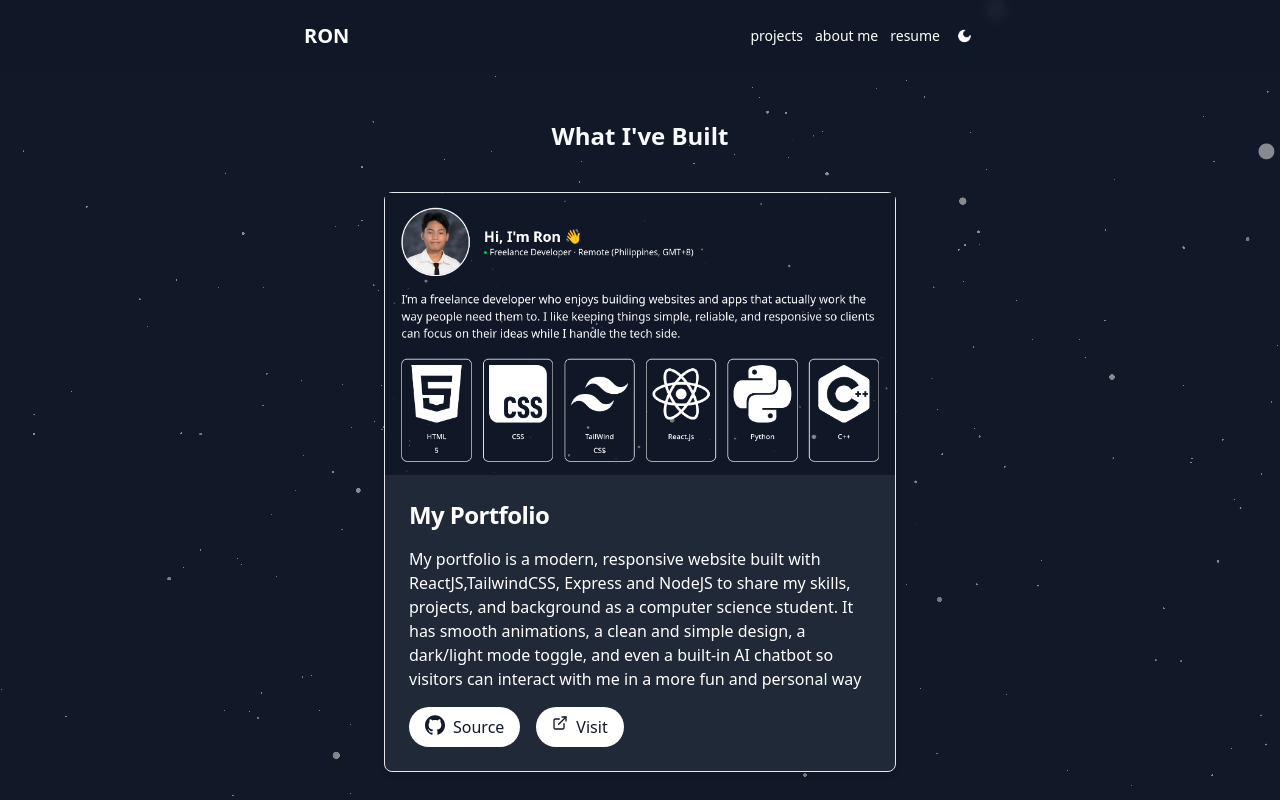
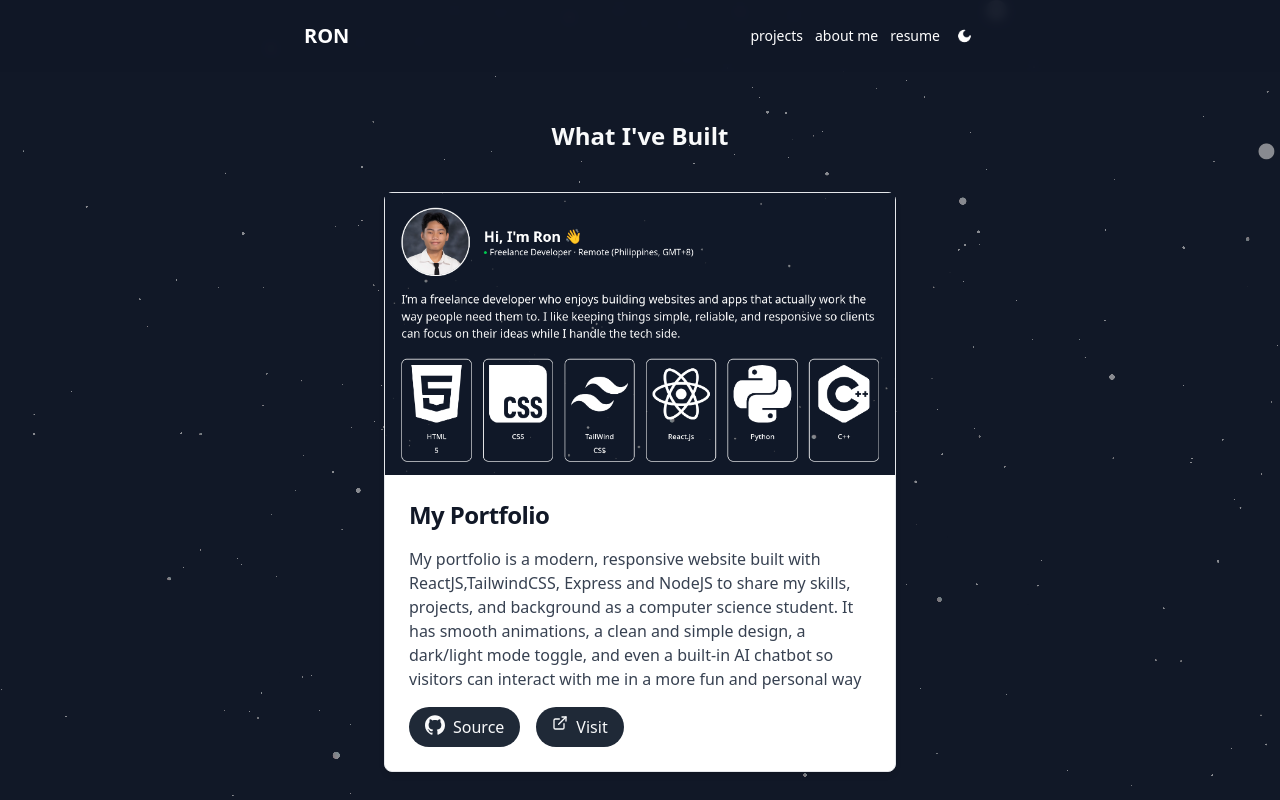
Before and after one commit to ronronrivera/ronronrivera.github.io, a React (Vite) app: page /projects in a window 1280 px wide. Shown: the top 800 px of the page. Built offline with nearby package versions, Linux system fonts and the light colour scheme.

Commit message:
some changes in my resume

```diff
--- a/src/Components/Header.jsx
+++ b/src/Components/Header.jsx
@@ -31,7 +31,7 @@ function Header() {
                             (<span>me</span>)
                             :
                             (<span>about me</span>)}</Link>
-                        <a href="https://drive.google.com/file/d/1fBLp0exLkpVDHJyCCYw8DJQlbVFHgTBc/view?usp=sharing" target="_blank">resume</a>
+                        <a href="https://drive.google.com/file/d/1QNQGZcS7fSpIqOjb6VXCoGZ7bUYaz9JH/view?usp=sharing" target="_blank">resume</a>
                         <DarkModeToggler/>
                     </div>
                 </div>
--- a/src/Components/ProjectCard.jsx
+++ b/src/Components/ProjectCard.jsx
@@ -8,18 +8,18 @@ const ProjectCard = ({project}) => {
     return (
         <div className='my-10'>
             <Card
-                className="max-w-lg transition duration-300 ease-in-out hover:shadow-2xl bg-gray-800 dark:bg-gray-900"
+                className="max-w-lg hover:scale-110 transition duration-300 ease-in-out hover:shadow-2xl"
                 imgAlt="Meaningful alt text for an image that is not purely decorative"
                 imgSrc={project.imgSrc}
             >
-                <h5 className="text-2xl font-bold tracking-tight text-white dark:text-white">
+                <h5 className="text-2xl font-bold tracking-tight text-gray-900 dark:text-white">
                     {project.title}
                 </h5>
-                <p className="font-normal text-white dark:text-gray-200">
+                <p className="font-normal text-gray-700 dark:text-gray-400">
                     {project.paragraph}
                 </p>
-                <div className='flex flex-1 text-gray-900 dark:text-gray-100 gap-4'>
-                    <button className="max-w-xl px-4 py-2 flex gap-2 rounded-full text-center dark:bg-gray-50 dark:text-gray-800 dark:hover:bg-gray-300 text-gray-900 bg-white hover:bg-gray-200 transition duration-300 ease-in-out">
+                <div className='flex flex-1 text-gray-900 gap-4'>
+                    <button className="max-w-xl px-4 py-2 flex gap-2 rounded-full text-center dark:bg-gray-50 dark:text-gray-800 dark:hover:bg-gray-300 text-gray-50 bg-gray-800 hover:bg-gray-950 transition duration-300 ease-in-out">
                         <svg className='w-5 h-5' role="img" viewBox="0 0 24 24" xmlns="http://www.w3.org/2000/svg"><title>GitHub</title><path fill='currentColor' d="M12 .297c-6.63 0-12 5.373-12 12 0 5.303 3.438 9.8 8.205 11.385.6.113.82-.258.82-.577 0-.285-.01-1.04-.015-2.04-3.338.724-4.042-1.61-4.042-1.61C4.422 18.07 3.633 17.7 3.633 17.7c-1.087-.744.084-.729.084-.729 1.205.084 1.838 1.236 1.838 1.236 1.07 1.835 2.809 1.305 3.495.998.108-.776.417-1.305.76-1.605-2.665-.3-5.466-1.332-5.466-5.93 0-1.31.465-2.38 1.235-3.22-.135-.303-.54-1.523.105-3.176 0 0 1.005-.322 3.3 1.23.96-.267 1.98-.399 3-.405 1.02.006 2.04.138 3 .405 2.28-1.552 3.285-1.23 3.285-1.23.645 1.653.24 2.873.12 3.176.765.84 1.23 1.91 1.23 3.22 0 4.61-2.805 5.625-5.475 5.92.42.36.81 1.096.81 2.22 0 1.606-.015 2.896-.015 3.286 0 .315.21.69.825.57C20.565 22.092 24 17.592 24 12.297c0-6.627-5.373-12-12-12"/></svg>
                         <a href={project.source} target='_blank'>Source</a>
                     </button>
@@ -38,7 +38,7 @@ max-w-xl px-4 py-2 flex gap-2 rounded-full transition duration-300 ease-in-out
 ${
 project.isSuspended
 ? "bg-gray-400 text-gray-700 cursor-not-allowed"
-: "bg-white dark:bg-gray-50 text-gray-900 dark:text-gray-800 hover:bg-gray-200"
+: "bg-gray-800 dark:bg-gray-50 text-gray-50 dark:text-gray-800 hover:bg-gray-950"
 }
 `}
                         >
```
